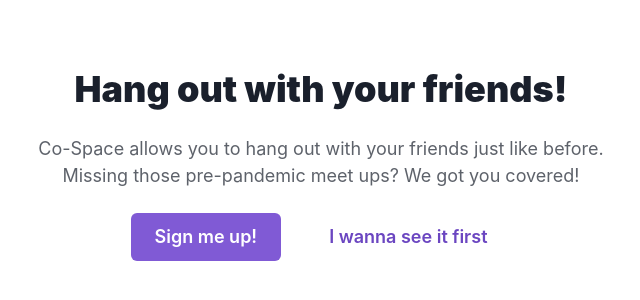
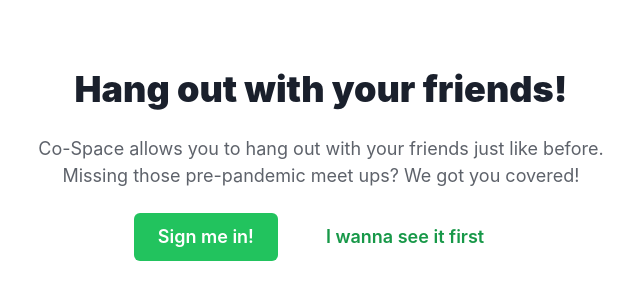
Before and after one commit to jsotosanchez/next-ably-websockets, a Next.js app: page / in a window 1280 px wide. Shown: the part 92-392 px from the top of the page, without its empty margins (319-959 px from the left). Built offline with nearby package versions, Linux system fonts and the light colour scheme; no server answers.

Commit message:
change wording

```diff
--- a/pages/index.js
+++ b/pages/index.js
@@ -29,14 +29,14 @@
                 <Box mt="6" mr="3">
                   <Button
                     size="lg"
-                    colorScheme="purple"
+                    colorScheme="whatsapp"
                     onClick={() => auth.signinWithGoogle().then(() => router.push('home'))}
                   >
-                    Sign me up!
+                    Sign me in!
                   </Button>
                 </Box>
                 <Box mt="6" ml="3">
-                  <Button size="lg" colorScheme="purple" variant="ghost" onClick={() => router.push('home')}>
+                  <Button size="lg" colorScheme="whatsapp" variant="ghost" onClick={() => router.push('home')}>
                     I wanna see it first
                   </Button>
                 </Box>
```
